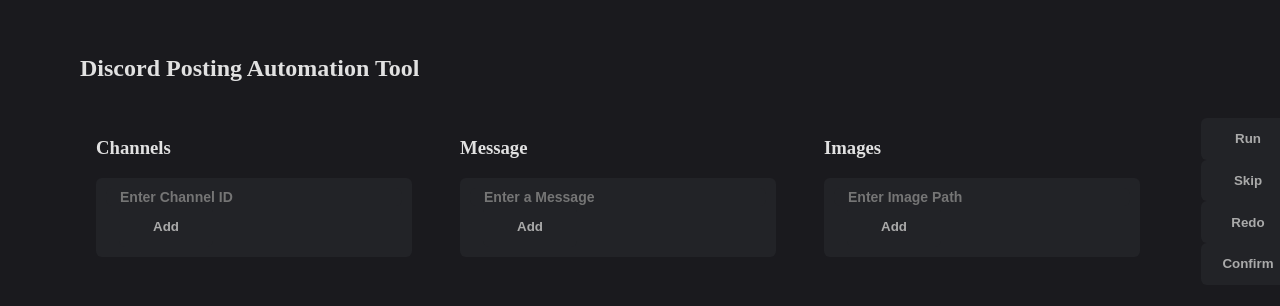
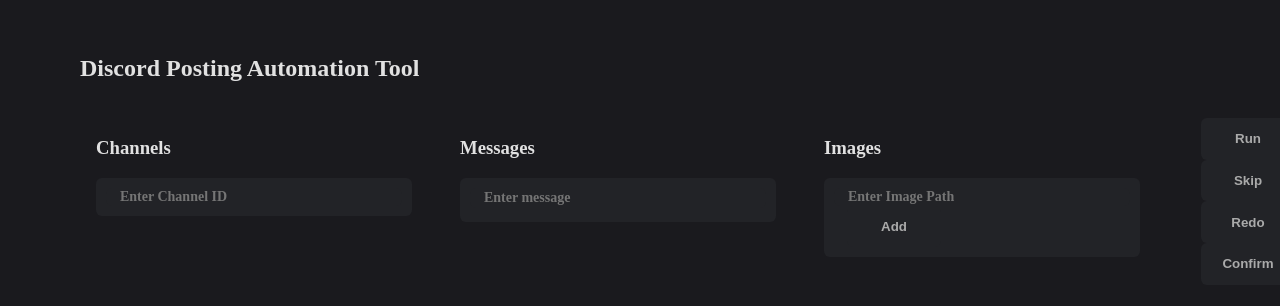
Before and after one commit to ilmn25/251128, a React (Vite) app in the folder web/: page /Home in a window 1280 px wide. Shown: the part 240-546 px from the top of the page. Built offline with nearby package versions, Linux system fonts and the light colour scheme.

Commit message:
Added message_panel.jsx

```diff
--- a/web/package.json
+++ b/web/package.json
@@ -12,7 +12,8 @@
   "dependencies": {
     "react": "^19.2.0",
     "react-dom": "^19.2.0",
-    "react-router-dom": "^7.9.6"
+    "react-router-dom": "^7.9.6",
+    "react-textarea-autosize": "^8.5.9"
   },
   "devDependencies": {
     "@eslint/js": "^9.39.1",
--- a/web/src/pages/home.css
+++ b/web/src/pages/home.css
@@ -24,6 +24,7 @@
     color: #dddddd;
     font-size: 14px;
     outline: none;
+    font-family: inherit;
 }
 
 .section-container {
--- a/web/src/pages/home.jsx
+++ b/web/src/pages/home.jsx
@@ -2,6 +2,7 @@
 import '../discord.css';
 import './home.css';
 import ChannelPanel from './home/channel_panel.jsx';
+import MessagePanel from './home/message_panel.jsx';
 
 export default function Home() {
   // In a real app, you'd keep the token in state/context after login
@@ -13,19 +14,7 @@
 
       <div className="section-container">
         <ChannelPanel token={token} />
-
-        <div className="server-section">
-          <h3 className="section-title">Message</h3>
-          <div className="server-list">
-            <div className="server-item">
-              <input
-                className="bar-input"
-                placeholder="Enter a Message"
-              />
-              <button className="btn">Add</button>
-            </div>
-          </div>
-        </div>
+        <MessagePanel/>
 
         <div className="server-section">
           <h3 className="section-title">Images</h3>
--- a/web/src/pages/home/channel_panel.jsx
+++ b/web/src/pages/home/channel_panel.jsx
@@ -6,7 +6,7 @@
   const [channelId, setChannelId] = useState("");
   const [channels, setChannels] = useState([]);
 
-  async function addChannel() {
+  async function find() {
     if (!channelId.trim()) return;
 
     try {
@@ -21,7 +21,7 @@
 
       const data = await res.json();
       if (data.info) {
-        setChannels([...channels, { id: channelId, name: data.info }]);
+        setChannels([{ id: channelId, name: data.info }, ...channels]);
         setChannelId("");
       } else {
         alert(data.error || "Failed to fetch channel info");
@@ -32,7 +32,7 @@
     }
   }
 
-  function removeChannel(id) {
+  function remove(id) {
     setChannels(channels.filter(c => c.id !== id));
   }
 
@@ -46,13 +46,18 @@
             placeholder="Enter Channel ID"
             value={channelId}
             onChange={e => setChannelId(e.target.value)}
+            onKeyDown={e => {
+              if (e.key === "Enter" && !e.shiftKey) {
+                e.preventDefault(); // prevent newline
+                find();
+              }
+            }}
           />
-          <button className="btn" onClick={addChannel}>Add</button>
         </div>
         {channels.map(ch => (
           <div key={ch.id} className="server-item">
             <span className="server-name">{ch.name}</span>
-            <button className="btn" onClick={() => removeChannel(ch.id)}>Remove</button>
+            <button className="btn" onClick={() => remove(ch.id)}>Remove</button>
           </div>
         ))}
       </div>
--- /dev/null
+++ b/web/src/pages/home/message_panel.jsx
@@ -0,0 +1,66 @@
+import { useState } from "react";
+import TextareaAutosize from "react-textarea-autosize";
+import "../../discord.css";
+import "../home.css";
+
+export default function MessagePanel() {
+  const [message, setMessage] = useState("");
+  const [items, setItems] = useState([]);
+
+  function add() {
+    if (!message.trim()) return;
+
+    const newItem = {
+      id: Date.now(),
+      text: message.trim(),
+    };
+
+    setItems([newItem, ...items]);
+    setMessage("");
+  }
+
+  function update(id, newText) {
+    if (!newText.trim()) {
+      // remove if empty
+      setItems(items.filter(i => i.id !== id));
+    } else {
+      setItems(items.map(i =>
+        i.id === id ? { ...i, text: newText } : i
+      ));
+    }
+  }
+
+  return (
+    <div className="server-section">
+      <h3 className="section-title">Messages</h3>
+      <div className="server-list">
+        <div className="server-item">
+          <TextareaAutosize
+            className="bar-input"
+            placeholder="Enter message"
+            value={message}
+            onChange={e => setMessage(e.target.value)}
+            style={{ resize: "none"}}
+            onKeyDown={e => {
+              if (e.key === "Enter" && !e.shiftKey) {
+                e.preventDefault();
+                add();
+              }
+            }}
+          />
+        </div>
+
+        {items.map(i => (
+          <div key={i.id} className="server-item">
+            <TextareaAutosize
+              className="bar-input"
+              value={i.text}
+              onChange={e => update(i.id, e.target.value)}
+              style={{ resize: "none"}}
+            />
+          </div>
+        ))}
+      </div>
+    </div>
+  );
+}
```
Also changed, not shown: 1 other file (tests, documents, lock files or other folders).
